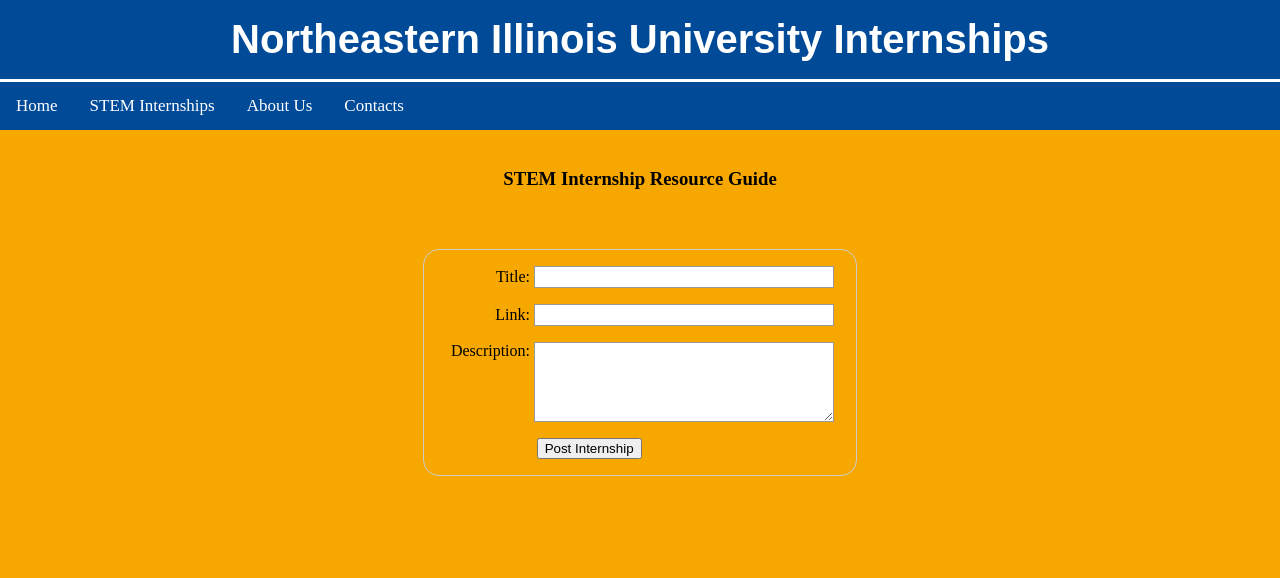
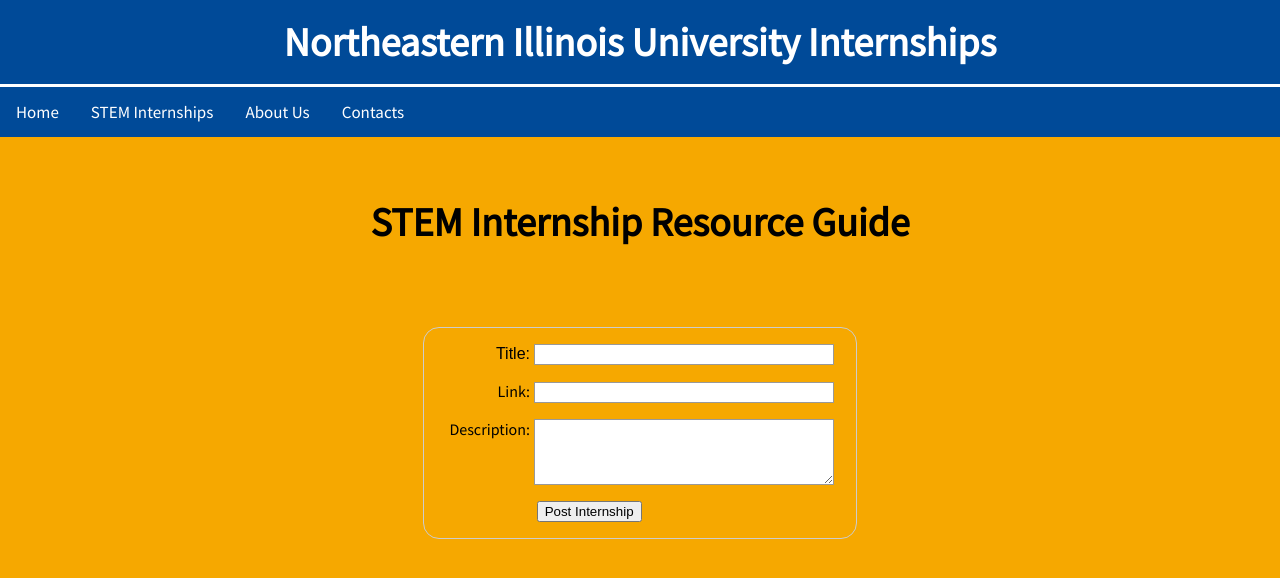
Before and after one commit to sergiolr2201/First-Repo, a Python web app: template Template/FCD_Internships.html in a window 1280 px wide. Shown: the top 578 px of the page. Run offline with Jinja, Linux system fonts and the light colour scheme; the template is opened without the code that fills it, so the values that code supplies are empty.

Commit message:
fixed nav bar

```diff
--- a/Template/FCD_Internships.html
+++ b/Template/FCD_Internships.html
@@ -5,6 +5,7 @@
 
 		<title>Northeastern Illinois University Internships</title>
 		<link href="static/FCD_Internships.css" rel="stylesheet" type="text/css"/>
+		<link href="https://fonts.googleapis.com/css?family=Source+Sans+Pro&display=swap" rel="stylesheet">
 
 	</head>
 
@@ -23,7 +24,7 @@
         <p> {{ Title }} was submitted!</p>
     {% endif %}
   <div class="title">
-    <label for="Title">Title:</label>
+    <label for="Title" style="font-family: sans-serif;">Title:</label>
     <input type="text" id="Title" name="Title">
   </div>
   <div class="link">
--- a/static/FCD_Internships.css
+++ b/static/FCD_Internships.css
@@ -54,6 +54,7 @@ li a{
     position: relative;
   top: -60px;
 	border-top: solid white;
+	font-family: "Source Sans Pro", sans-serif;
 }
 
 /* Style the links inside the navigation bar */
@@ -113,10 +114,14 @@ label {
   text-align: right;
 }
 
+label{
+	font-family: "Source Sans Pro", sans-serif;
+}
+
 input, textarea {
   /* To make sure that all text fields have the same font settings
      By default, textareas have a monospace font */
-  font: 1em sans-serif;
+  font-family: "Source Sans Pro", serif;
 
   /* To give the same size to all text fields */
   width: 300px;
@@ -153,6 +158,8 @@ button {
 h3{
 	position: relative;
 	top: -40px;
-	text-align: center
+	text-align: center;
+	font-family: "Source Sans Pro", sans-serif;
+	font-size: 40px;
 
 }
```
